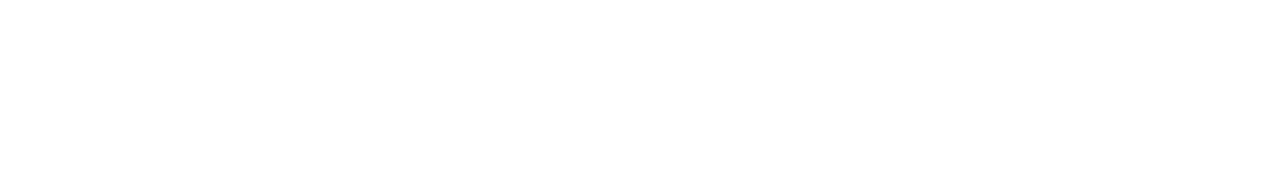
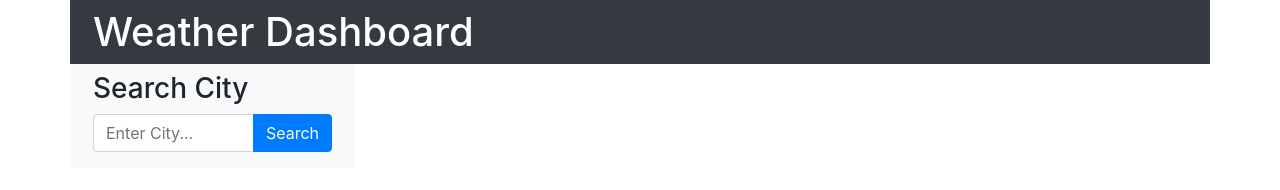
Before and after one commit to emmattner/Weather-Dashboard2.0, a website: page index.html in a window 1280 px wide. Drawn offline with nearby package versions, Linux system fonts and the light colour scheme.

Commit message:
search city

```diff
--- a/index.html
+++ b/index.html
@@ -1,14 +1,50 @@
 <!DOCTYPE html>
 <html lang="en">
+
 <head>
     <meta charset="UTF-8">
     <meta http-equiv="X-UA-Compatible" content="IE=edge">
     <meta name="viewport" content="width=device-width, initial-scale=1.0">
+
+    <link rel="stylesheet" href="https://stackpath.bootstrapcdn.com/bootstrap/4.5.2/css/bootstrap.min.css"
+        integrity="sha384-JcKb8q3iqJ61gNV9KGb8thSsNjpSL0n8PARn9HuZOnIxN0hoP+VmmDGMN5t9UJ0Z" crossorigin="anonymous">
     <title>Emma's Weather Dashboard!</title>
-    <link rel="stylesheet" href="./style.css">
+    <link rel="stylesheet" href="./assets/style.css">
 </head>
+
 <body>
 
+    <div class="container">
+        <div class="row">
+            <div class="col-12 bg-dark text-white">
+
+                <header>
+                    <h1 class="m-2">Weather Dashboard</h1>
+                </header>
+            </div>
+        </div>
+        <div class="row">
+            <div class="col-3 bg-light">
+                <div class="mt-2 mb-2 mx-2">
+                    <aside>
+                        <h3>Search City</h3>
+                        <div>
+                            <div class="input-group mb-3">
+                                <input type="text" class="form-control" placeholder="Enter City..."
+                                    aria-label="Recipient's username" aria-describedby="basic-addon2"
+                                    id="citySearchBar">
+                                <div class="input-group-append">
+                                    <button id="searchBtn" class="btn btn-primary" type="button"
+                                        onclick="displayCityWeather()">Search</button>
+                                </div>
+                            </div>
+                        </div>
+                        <div id="searchListPrevious">
+                        </div>
+                    </aside>
+                </div>
+            </div>
 
 </body>
+
 </html>
```
